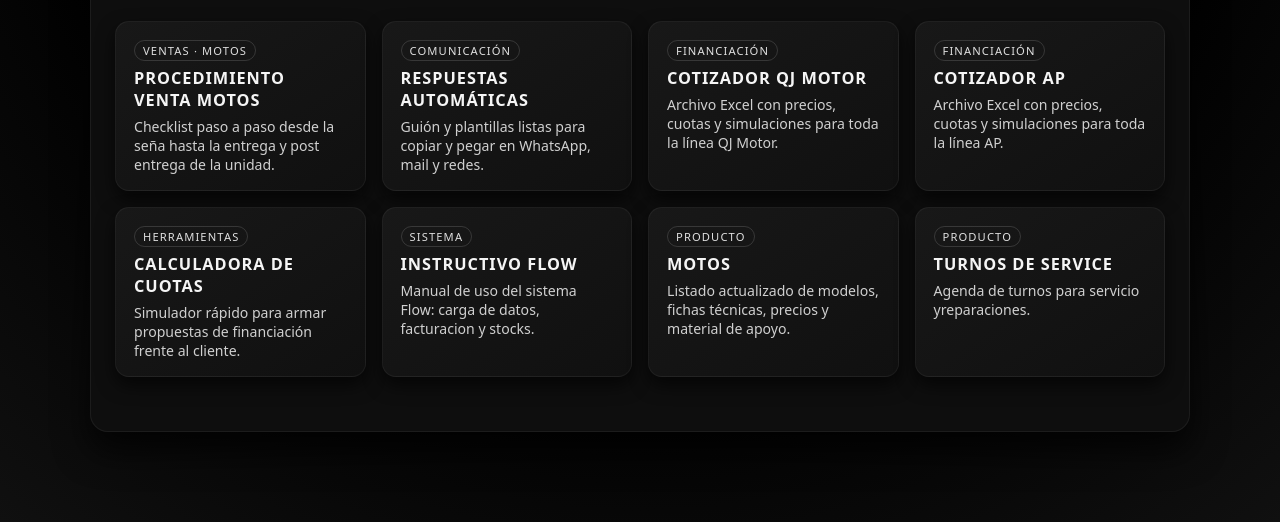
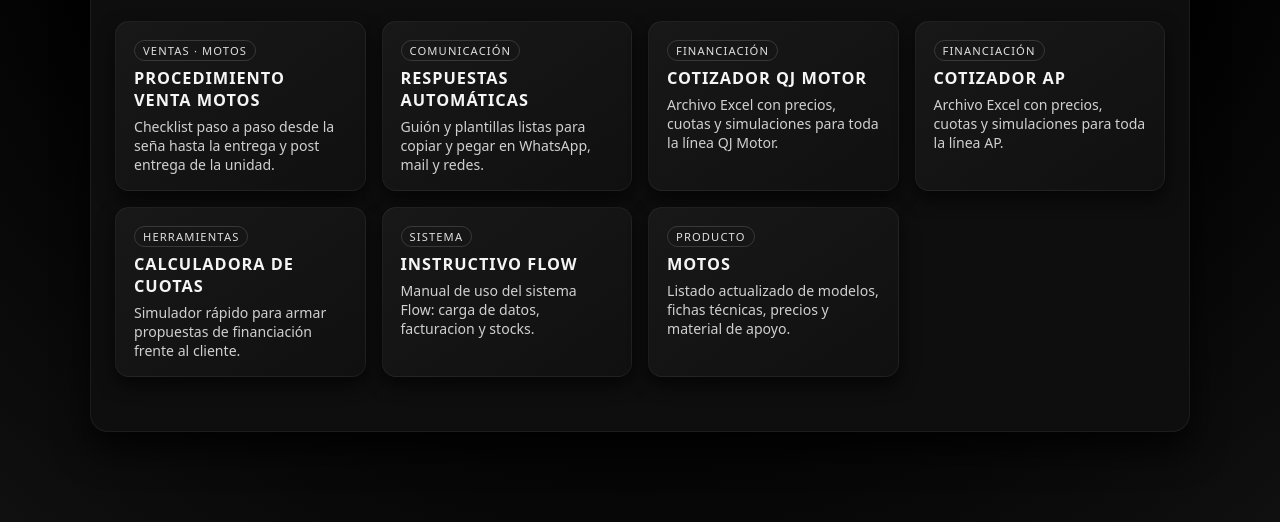
Before and after one commit to lucasberthi-cpu/apmotos-intranet, a plain HTML site: page index.html in a window 1280 px wide. Shown: the part 242-764 px from the top of the page. Drawn offline with Linux system fonts and the light colour scheme.

Commit message:
Update index.html

```diff
--- a/index.html
+++ b/index.html
@@ -219,7 +219,7 @@
 
         <!-- CALCULADORA DE CUOTAS -->
         <a class="tile"
-           href="AQUI_EL_LINK_DE_CALCULADORA_DE_CUOTAS"
+           href="https://1drv.ms/x/c/61a3d7417ce8dfa9/EZGF7lHDP39GjCuqy3Gr_1EB-YJmkpoWT8B1ususHK6oJw?e=N713ak"
            target="_blank" rel="noopener">
           <span class="tag">Herramientas</span>
           <h2>Calculadora de cuotas</h2>
@@ -244,14 +244,7 @@
           <p>Listado actualizado de modelos, fichas técnicas, precios y material de apoyo.</p>
         </a>
 
-<!-- MOTOS (LISTADO / STOCK / INFO) -->
-        <a class="tile"
-           href="https://apmotos.com.ar/motos.php"
-           target="_blank" rel="noopener">
-          <span class="tag">Producto</span>
-          <h2>TURNOS DE SERVICE</h2>
-          <p>Agenda de turnos para servicio yreparaciones.</p>
-        </a>
+
 
       </div>
 
```
